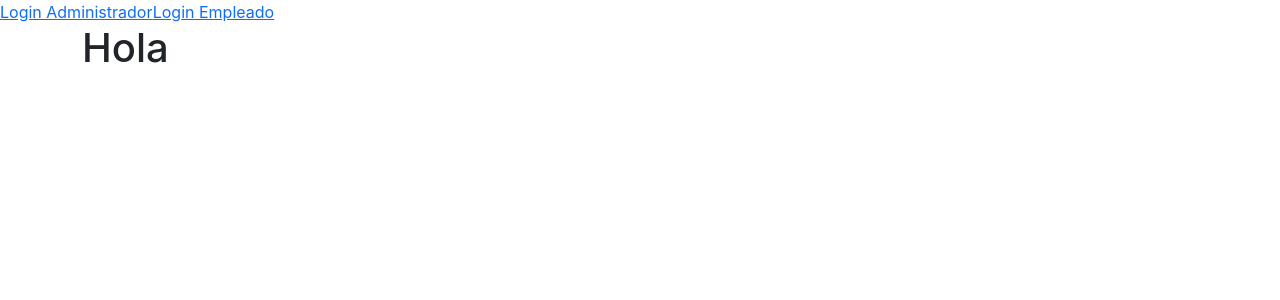
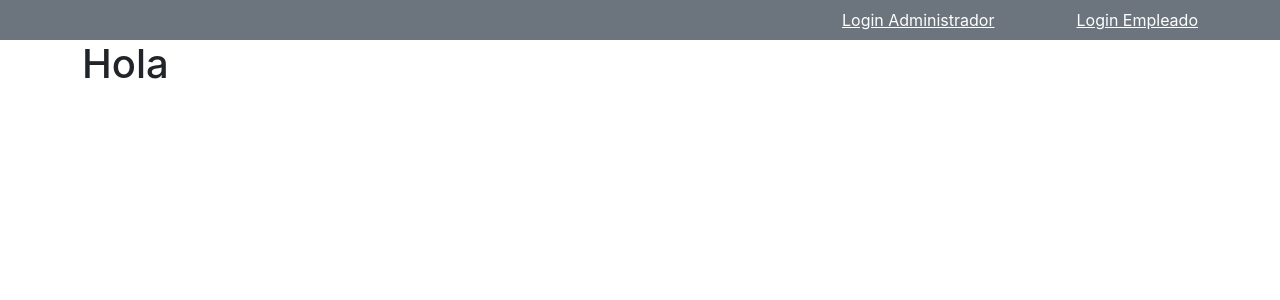
Before and after one commit to zreyleo/reto-kruger-frontend, a React (Create React App) app: page / in a window 1280 px wide. Shown: the top 300 px of the page. Built offline with nearby package versions, Linux system fonts and the light colour scheme.

Commit message:
estilos al navbar

```diff
--- a/src/components/Navbar.js
+++ b/src/components/Navbar.js
@@ -7,18 +7,24 @@ const Navbar = () => {
     const { sessionRole } = useContext(Context)
 
     return (
-        <nav className="w-full">
+        <nav className="w-full bg-secondary">
+            <div className="container">
+                <div className="row">
+                    <div className="py-2 col-md-4 offset-8 d-flex justify-content-between">
                         {
                             !sessionRole ? (
                                 <>
-                        <Link to="/login/administrador">Login Administrador</Link>
+                                    <Link className="text-white" to="/login/administrador">Login Administrador</Link>
 
-                        <Link to="/login/empleados">Login Empleado</Link>
+                                    <Link className="text-white" to="/login/empleados">Login Empleado</Link>
                                 </>
                             ) : (
-                    <Link to="/">Cerrar Sesi&oacute;n</Link>
+                                <Link className="text-white" to="/">Cerrar Sesi&oacute;n</Link>
                             )
                         }
+                    </div>
+                </div>
+            </div>
         </nav >
     );
 }
```
Lines whose indentation alone changed are shown as unchanged.
